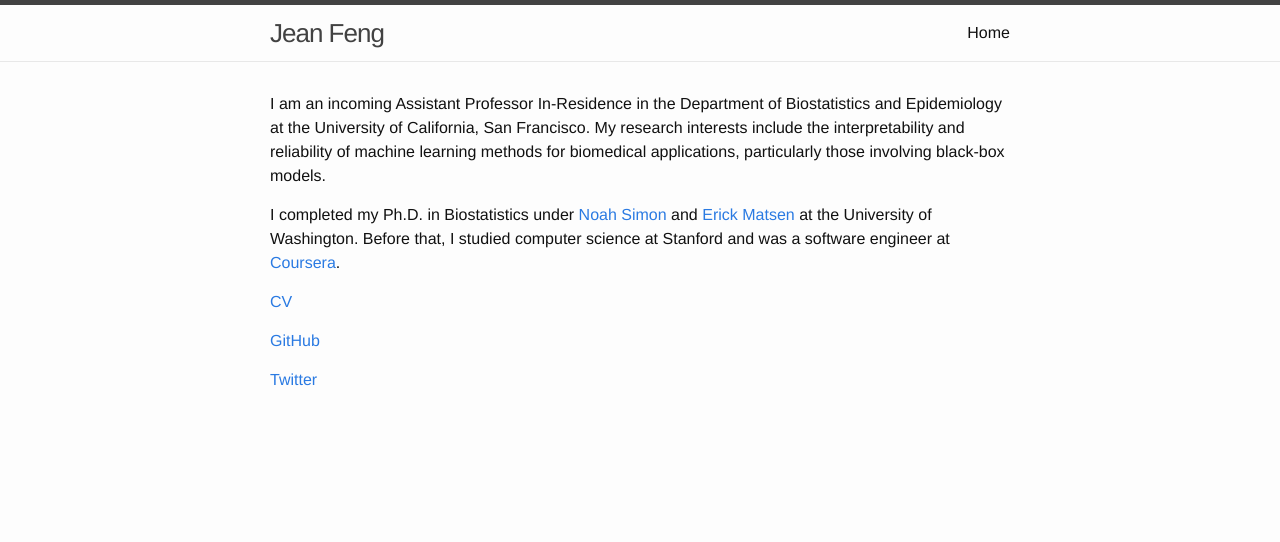
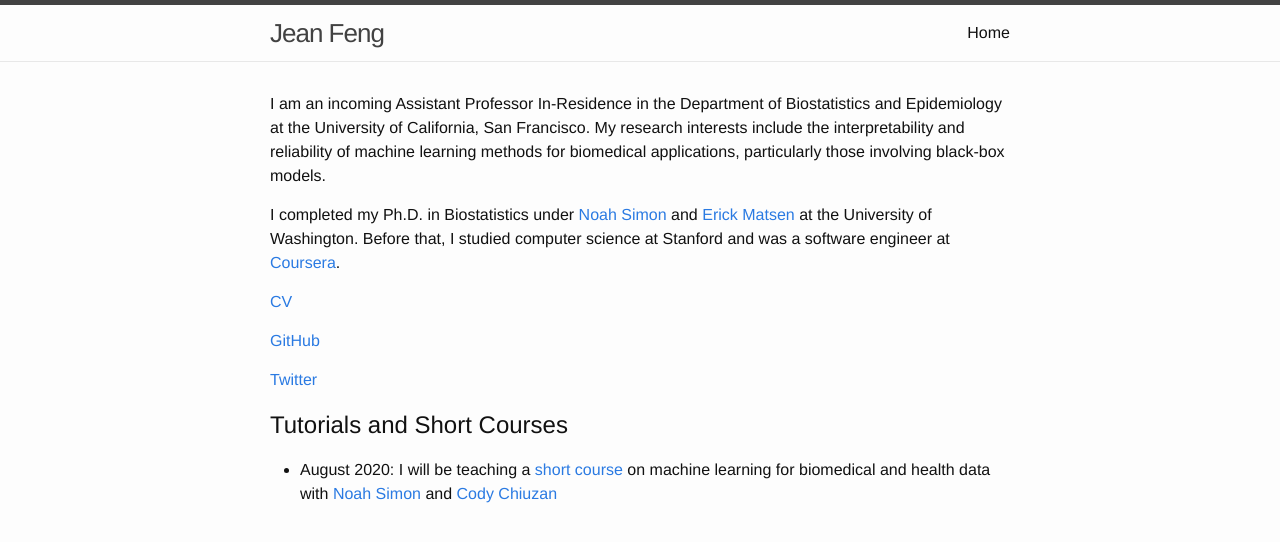
Before and after one commit to jjfeng/jjfeng.github.io, a Jekyll site: the page built from index.md, in a window 1280 px wide. Shown: the top 542 px of the page. Built offline with Jekyll 4.4.1, drawn with Linux system fonts in a browser that asks for light colours.

Commit message:
add short course

```diff
--- a/index.md
+++ b/index.md
@@ -15,3 +15,7 @@
 [GitHub](https://github.com/jjfeng)
 
 [Twitter](https://twitter.com/Jean_J_Feng)
+
+## Tutorials and Short Courses
+
+- August 2020: I will be teaching a [short course](https://www.publichealth.columbia.edu/research/precision-prevention/machine-learning-boot-camp-analyzing-biomedical-and-health-data) on machine learning for biomedical and health data with [Noah Simon](https://faculty.washington.edu/nrsimon/) and [Cody Chiuzan](https://www.publichealth.columbia.edu/people/our-faculty/cc3780)
```
